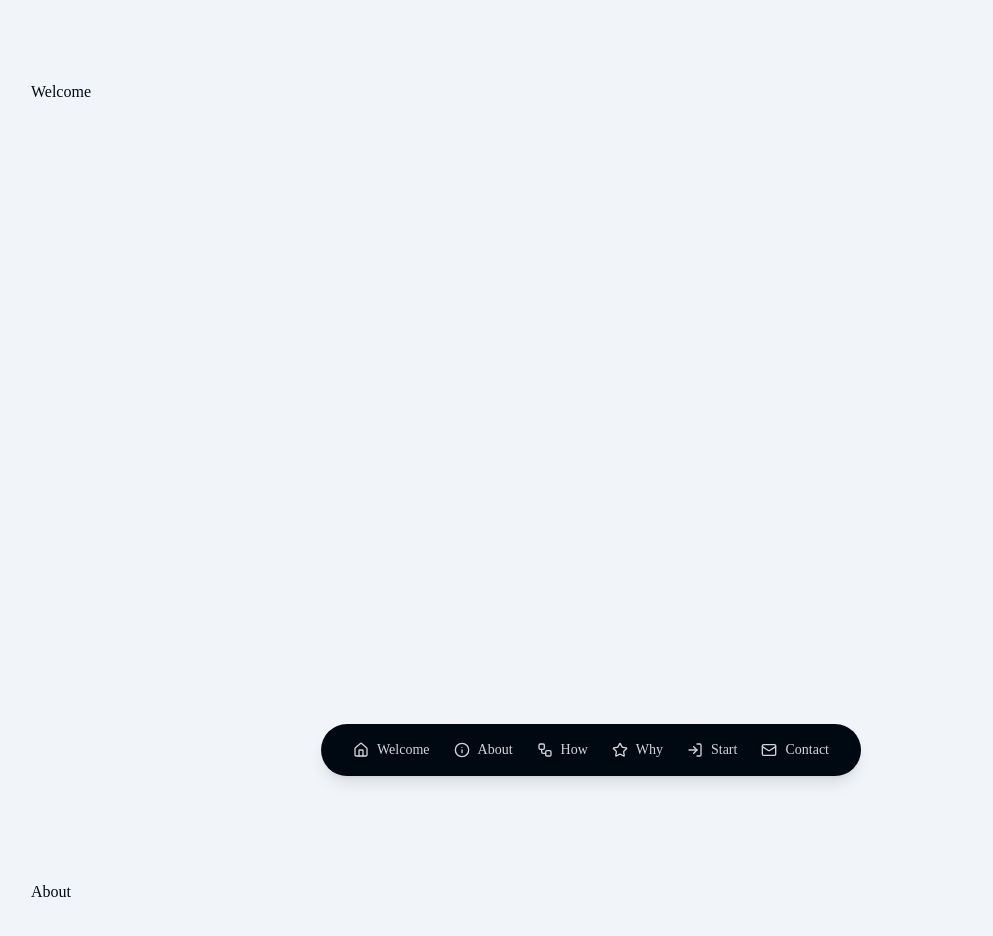
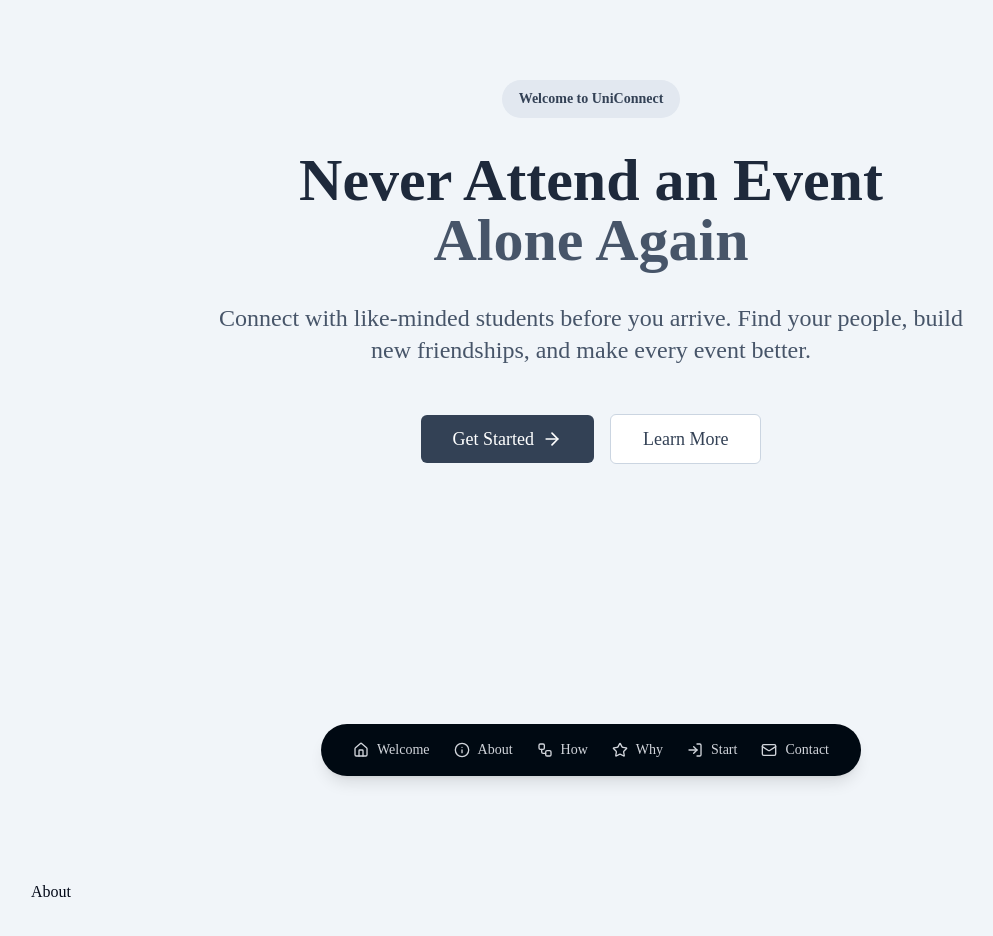
Before and after one commit to codersforcauses/intermediate_team_2, a Next.js app in the folder client/: page / in a window 1280 px wide. Shown: the top 936 px of the page, without its empty margins (49-1042 px from the left). Built offline with nearby package versions, Linux system fonts and the light colour scheme.

Commit message:
Added color constants for easy changes, and welcome section.

```diff
--- a/client/src/pages/index.tsx
+++ b/client/src/pages/index.tsx
@@ -1,5 +1,83 @@
-import { Home, Info, LogIn, Mail, Star, Workflow } from "lucide-react";
+import {
+  ArrowRight,
+  Home,
+  Info,
+  LogIn,
+  Mail,
+  Star,
+  Workflow,
+} from "lucide-react";
 import React from "react";
+
+import { Badge } from "@/components/ui/badge";
+import { Button } from "@/components/ui/button";
+
+// Added this so that we can change colors more easily
+const COLORS = {
+  // Background colors
+  background: {
+    main: "bg-slate-100",
+    card: "bg-white",
+    cardHeader: "bg-gradient-to-br from-slate-50 to-slate-100",
+    nav: "bg-[#000912]",
+    footer: "bg-slate-800",
+  },
+
+  // Text colors
+  text: {
+    primary: "text-slate-800",
+    secondary: "text-slate-600",
+    tertiary: "text-slate-500",
+    light: "text-gray-300",
+    white: "text-white",
+    navHover: "hover:text-white",
+  },
+
+  // Border colors
+  border: {
+    default: "border-slate-200",
+    input: "border-slate-300",
+    separator: "border-slate-300",
+  },
+
+  // Button colors
+  button: {
+    primary: "bg-slate-700",
+    primaryHover: "hover:bg-slate-800",
+    secondary: "bg-slate-200",
+    secondaryHover: "hover:bg-slate-300",
+    outline: "border-slate-300 text-slate-700 hover:bg-slate-100",
+  },
+
+  // Badge/Accent colors
+  badge: {
+    default: "bg-slate-200 text-slate-700",
+    step1: "bg-blue-100",
+    step2: "bg-pink-100",
+    step3: "bg-purple-100",
+    step4: "bg-yellow-100",
+    step5: "bg-green-100",
+    step6: "bg-orange-100",
+  },
+
+  // Icon colors
+  icon: {
+    default: "text-slate-600",
+    nav: "text-slate-700",
+  },
+
+  // Interactive states
+  interactive: {
+    cardHover: "hover:shadow-lg",
+    linkHover: "hover:text-slate-800",
+  },
+
+  // Decorative elements
+  decoration: {
+    bullet: "bg-slate-700",
+    iconBg: "bg-slate-200",
+  },
+};
 
 // literally just for UX, clicking on any navbar buttons will scroll to that section instead of jumping instantly to that section
 const scrollTo = (id: string) => {
@@ -12,12 +90,15 @@ const scrollTo = (id: string) => {
 
 export default function AboutPage() {
   return (
-    <div className="min-h-screen scroll-smooth bg-slate-100">
+    <div className={`min-h-screen scroll-smooth ${COLORS.background.main}`}>
+      {/* nav */}
       <nav className="fixed bottom-6 left-1/2 z-50 -translate-x-1/2">
-        <div className="flex items-center gap-6 rounded-full bg-[#000912] px-8 py-4 text-sm shadow-lg">
+        <div
+          className={`flex items-center gap-6 rounded-full ${COLORS.background.nav} px-8 py-4 text-sm shadow-lg`}
+        >
           <button
             onClick={() => scrollTo("welcome")}
-            className="flex items-center gap-2 text-gray-300 hover:text-white"
+            className={`flex items-center gap-2 ${COLORS.text.light} transition-colors ${COLORS.text.navHover}`}
           >
             <Home className="h-4 w-4" />
             <span className="hidden sm:inline">Welcome</span>
@@ -25,7 +106,7 @@ export default function AboutPage() {
 
           <button
             onClick={() => scrollTo("about")}
-            className="flex items-center gap-2 text-gray-300 hover:text-white"
+            className={`flex items-center gap-2 ${COLORS.text.light} transition-colors ${COLORS.text.navHover}`}
           >
             <Info className="h-4 w-4" />
             <span className="hidden sm:inline">About</span>
@@ -33,7 +114,7 @@ export default function AboutPage() {
 
           <button
             onClick={() => scrollTo("how")}
-            className="flex items-center gap-2 text-gray-300 hover:text-white"
+            className={`flex items-center gap-2 ${COLORS.text.light} transition-colors ${COLORS.text.navHover}`}
           >
             <Workflow className="h-4 w-4" />
             <span className="hidden sm:inline">How</span>
@@ -41,7 +122,7 @@ export default function AboutPage() {
 
           <button
             onClick={() => scrollTo("why")}
-            className="flex items-center gap-2 text-gray-300 hover:text-white"
+            className={`flex items-center gap-2 ${COLORS.text.light} transition-colors ${COLORS.text.navHover}`}
           >
             <Star className="h-4 w-4" />
 
@@ -50,7 +131,7 @@ export default function AboutPage() {
 
           <button
             onClick={() => scrollTo("login")}
-            className="flex items-center gap-2 text-gray-300 hover:text-white"
+            className={`flex items-center gap-2 ${COLORS.text.light} transition-colors ${COLORS.text.navHover}`}
           >
             <LogIn className="h-4 w-4" />
             <span className="hidden sm:inline">Start</span>
@@ -58,7 +139,7 @@ export default function AboutPage() {
 
           <button
             onClick={() => scrollTo("contact")}
-            className="flex items-center gap-2 text-gray-300 hover:text-white"
+            className={`flex items-center gap-2 ${COLORS.text.light} transition-colors ${COLORS.text.navHover}`}
           >
             <Mail className="h-4 w-4" />
             <span className="hidden sm:inline">Contact</span>
@@ -70,7 +151,47 @@ export default function AboutPage() {
         id="welcome"
         className="container mx-auto min-h-screen max-w-6xl px-4 py-12 md:py-20"
       >
-        Welcome
+        <div className="space-y-8 text-center">
+          {/* welcome pill */}
+          <Badge
+            variant="secondary"
+            className={`${COLORS.badge.default} px-4 py-2 text-sm`}
+          >
+            Welcome to UniConnect
+          </Badge>
+
+          <h1
+            className={`text-3xl font-bold sm:text-4xl md:text-6xl ${COLORS.text.primary} leading-tight`}
+          >
+            Never Attend an Event
+            <br />
+            <span className={COLORS.text.secondary}>Alone Again</span>
+          </h1>
+          <p
+            className={`text-xl md:text-2xl ${COLORS.text.secondary} mx-auto max-w-3xl leading-relaxed`}
+          >
+            Connect with like-minded students before you arrive. Find your
+            people, build new friendships, and make every event better.
+          </p>
+
+          <div className="flex items-center justify-center gap-4 pt-4 sm:flex-row">
+            <Button
+              size="lg"
+              className={`${COLORS.button.primary} ${COLORS.button.primaryHover} ${COLORS.text.white} px-6 py-4 text-lg sm:px-8 sm:py-6`}
+              onClick={() => scrollTo("login")}
+            >
+              Get Started <ArrowRight className="ml-2 h-5 w-5" />
+            </Button>
+            <Button
+              size="lg"
+              variant="outline"
+              className={`${COLORS.button.outline} px-6 py-4 text-lg sm:px-8 sm:py-6`}
+              onClick={() => scrollTo("about")}
+            >
+              Learn More
+            </Button>
+          </div>
+        </div>
       </section>
       <section
         id="about"
```
